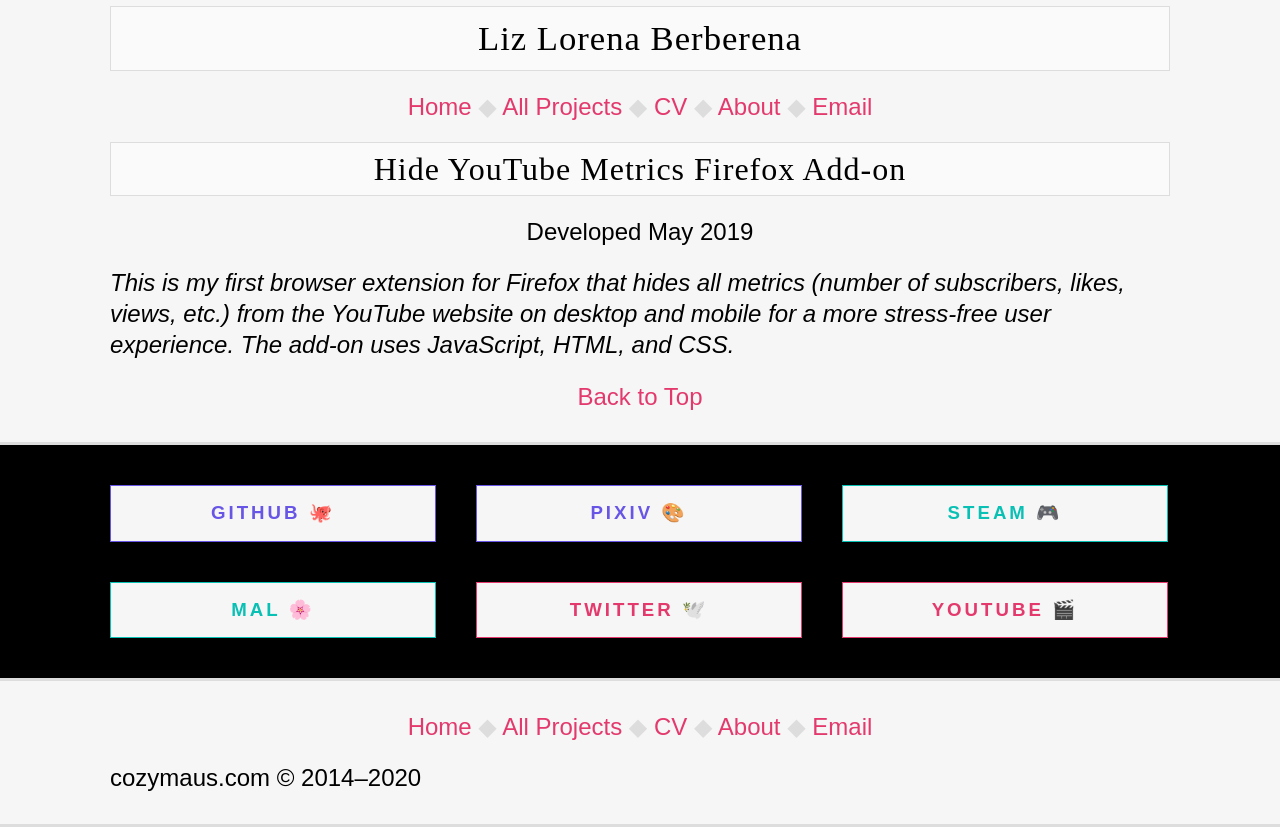
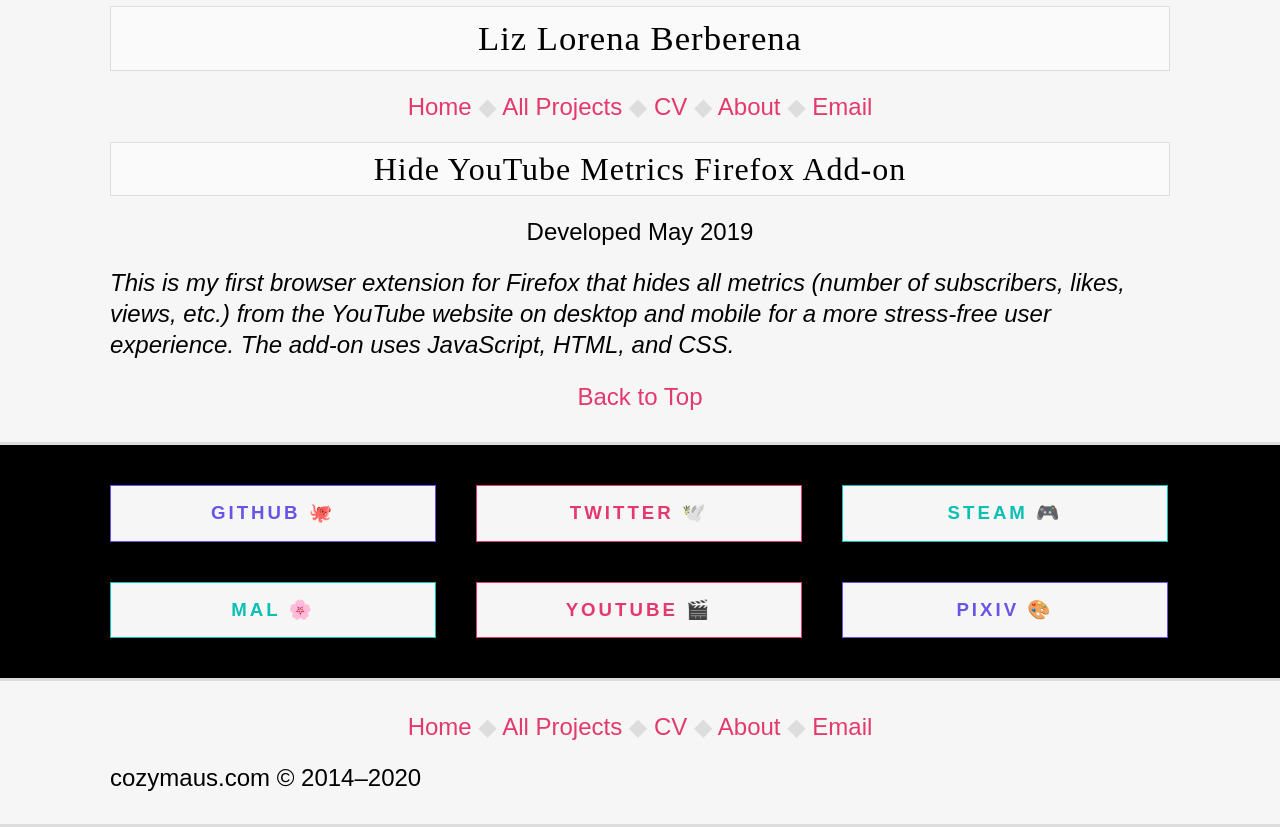
Before and after one commit to liz-lorena/2020, a Jekyll site: the page built from _posts/2019-05-06-hide-youtube-metrics-addon.md, in a window 1280 px wide, cut to the strip 157-984 px from the top of the page. Built offline with Jekyll 4.4.1, drawn with Linux system fonts in a browser that asks for light colours.

Commit message:
Update links.html

```diff
--- a/_includes/links.html
+++ b/_includes/links.html
@@ -3,15 +3,14 @@
 
 	<a href="http://github.com/{{ site.author_name }}" rel="noopener" class="purple" target="_blank" title="Projects and website code @{{ site.author_name }}">Github 🐙</a>
 
-	<a href="http://pixiv.me/{{ site.author_name }}" rel="noopener" class="purple" target="_blank" title="See my art @{{ site.author_name }}">Pixiv 🎨</a>
+	<a href="http://twitter.com/{{ site.author_name }}" rel="noopener" class="red" target="_blank" title="Read my posts @{{ site.author_name }}">Twitter 🕊️</a>
 
 	<a href="http://steamcommunity.com/id/{{ site.author_name }}" rel="noopener" class="green" target="_blank" title="Games I play at /id/{{ site.author_name }}">Steam 🎮</a>
 
 	<a href="http://myanimelist.net/profile/{{ site.author_name }}" rel="noopener" class="green" target="_blank" title="Anime I watch @{{ site.author_name }}">MAL 🌸</a>
 
-	<a href="http://twitter.com/{{ site.author_name }}" rel="noopener" class="red" target="_blank" title="Read my posts @{{ site.author_name }}">Twitter 🕊️</a>
-
 	<a href="http://yt.{{ site.author_name }}.com" rel="noopener" class="red" target="_blank" title="Watch my archive of videos @{{ site.author_name }}">YouTube 🎬</a>
 
+	<a href="http://pixiv.me/{{ site.author_name }}" rel="noopener" class="purple" target="_blank" title="See my art @{{ site.author_name }}">Pixiv 🎨</a>
 
 </div>
```
